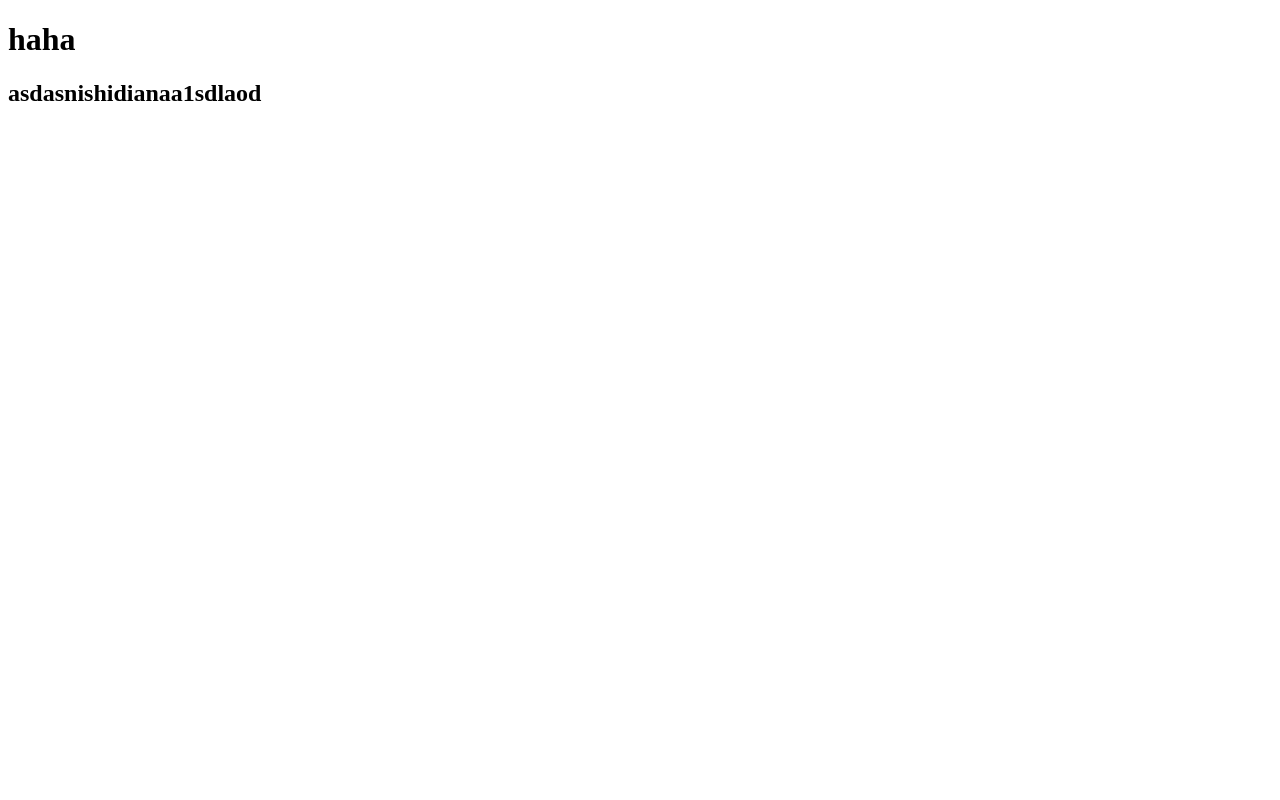
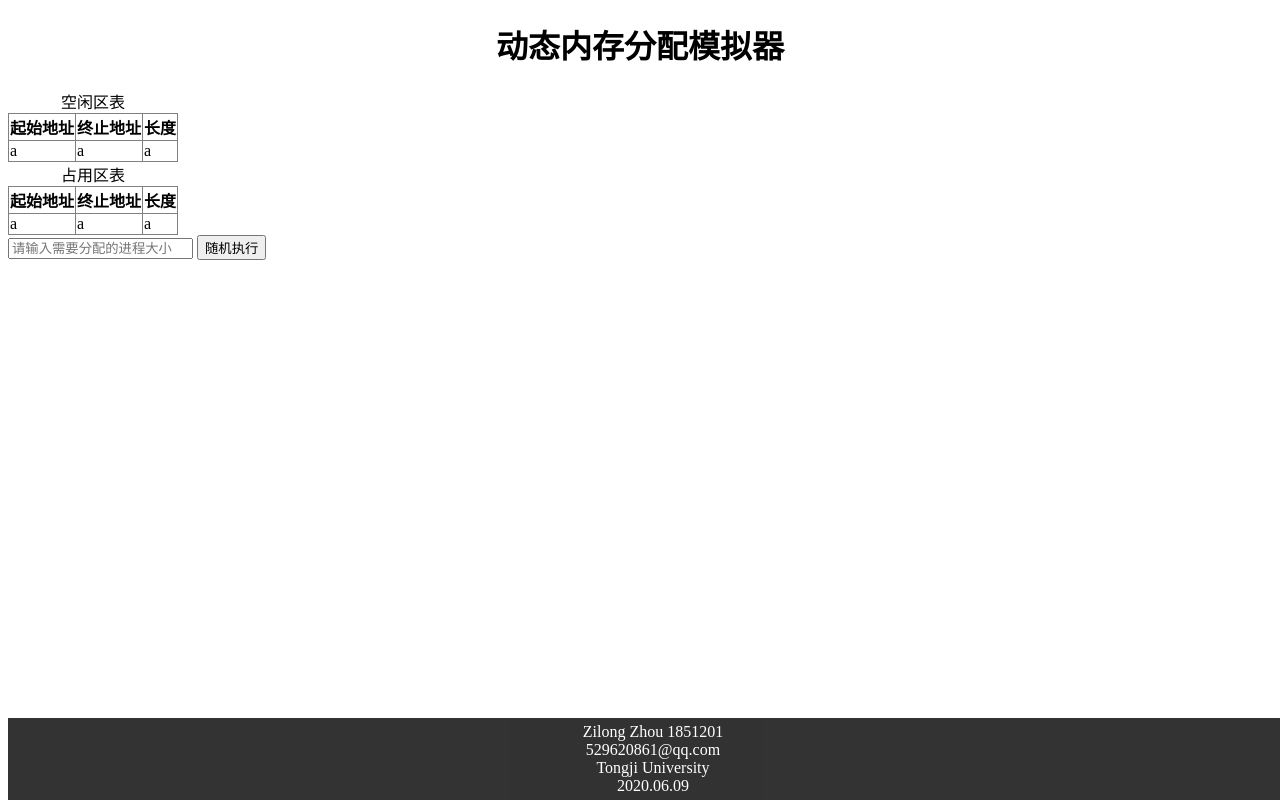
Before and after one commit to zhouzilong2020/OS, a plain HTML site: page project/内存管理 6-19/index.html in a window 1280 px wide. Drawn offline with Linux system fonts and the light colour scheme.

Commit message:
front end

```diff
--- a/project/内存管理 6-19/index.html
+++ b/project/内存管理 6-19/index.html
@@ -4,11 +4,51 @@
     <meta charset="UTF-8">
     <meta name="viewport" content="width=device-width, initial-scale=1.0">
     <script src='script.js'></script>
-    <style></style>
+    <link href='style.css' rel="stylesheet" type="text/css">
     <title>Memeroy Management Scheduler</title>
 </head>
 <body>
-    <h1>haha</h1>
-    <h2>asdasnishidianaa1sdlaod</h2>
+    <header style="text-align:center;"><h1>动态内存分配模拟器</h1></header>
+
+    <table id="idleTable" border='1'>
+        <caption>空闲区表</caption>
+        <tr>
+            <th>起始地址</th>
+            <th>终止地址</th>
+            <th>长度</th>
+        </tr>
+        <tr>
+            <td>a</td>
+            <td>a</td>
+            <td>a</td>
+        </tr>
+    </table>
+
+    <table id="busyTable" border='1'>
+        <caption>占用区表</caption>
+        <tr>
+            <th>起始地址</th>
+            <th>终止地址</th>
+            <th>长度</th>
+        </tr>
+        <tr>
+            <td>a</td>
+            <td>a</td>
+            <td>a</td>
+        </tr>
+    </table>
+    <div>
+        <form action="">
+            <input type="text" placeholder="请输入需要分配的进程大小" id="size">
+            <button id="randon"><label for="button">随机执行</label></button>
+        </form>
+    </div>
+
+    <footer>
+        <div id="author">Zilong Zhou 1851201</div>
+        <div id="e-mail">529620861@qq.com</div>
+        <div id="university">Tongji University</div>
+        <div id="date">2020.06.09</div>
+    </footer>
 </body>
 </html>
--- /dev/null
+++ b/project/内存管理 6-19/style.css
@@ -0,0 +1,24 @@
+/* html,body{
+    height: 100%;
+    box-sizing:border-box;
+    min-height: 100%;
+    padding-bottom: 25px;
+    margin: 0;
+    padding: 0;
+}
+  */
+footer{
+    background-color:black;
+    color:white;
+    clear:both;
+    width: 100%;
+    text-align:center;
+    padding:5px;
+    opacity: 0.8;
+    position: absolute;
+    bottom: 0px;
+}
+
+table{
+    border-collapse: collapse;
+}
```
Also changed, not shown: project/内存管理 6-19/script.js (line endings or trailing spaces), 3 other files.
